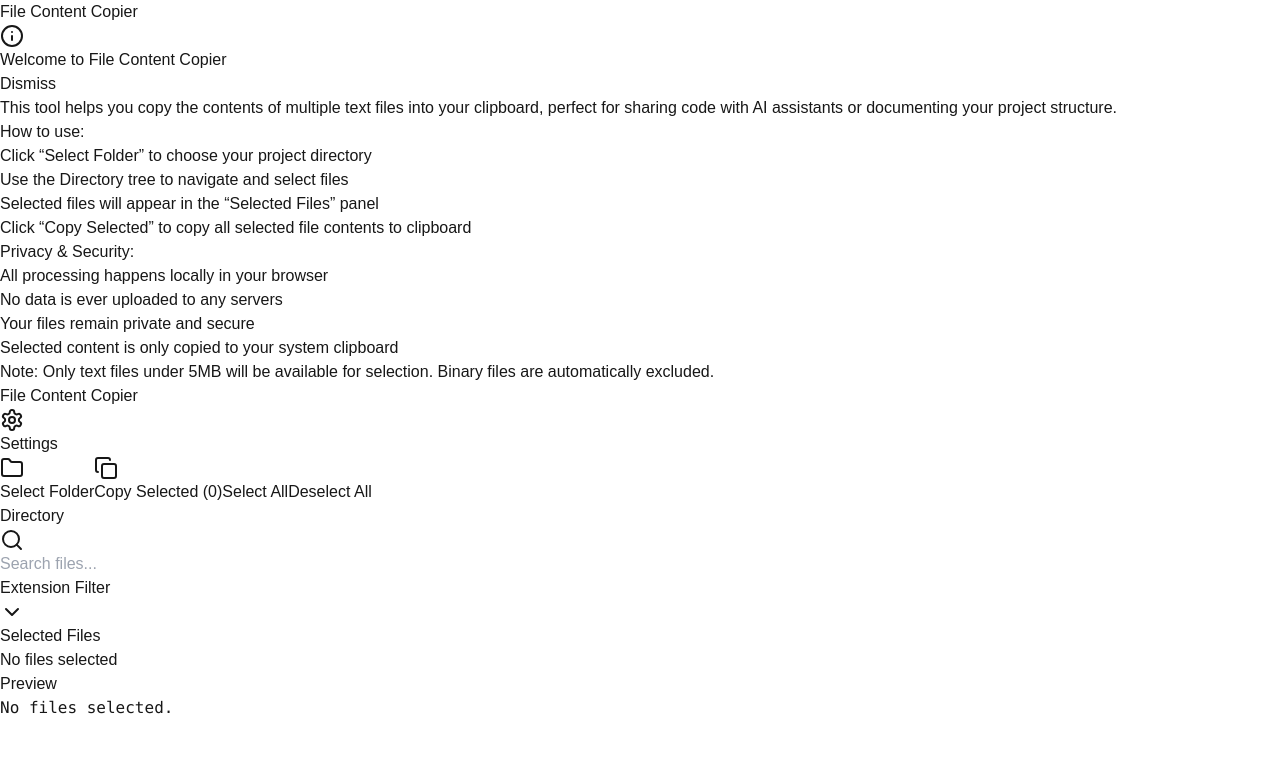
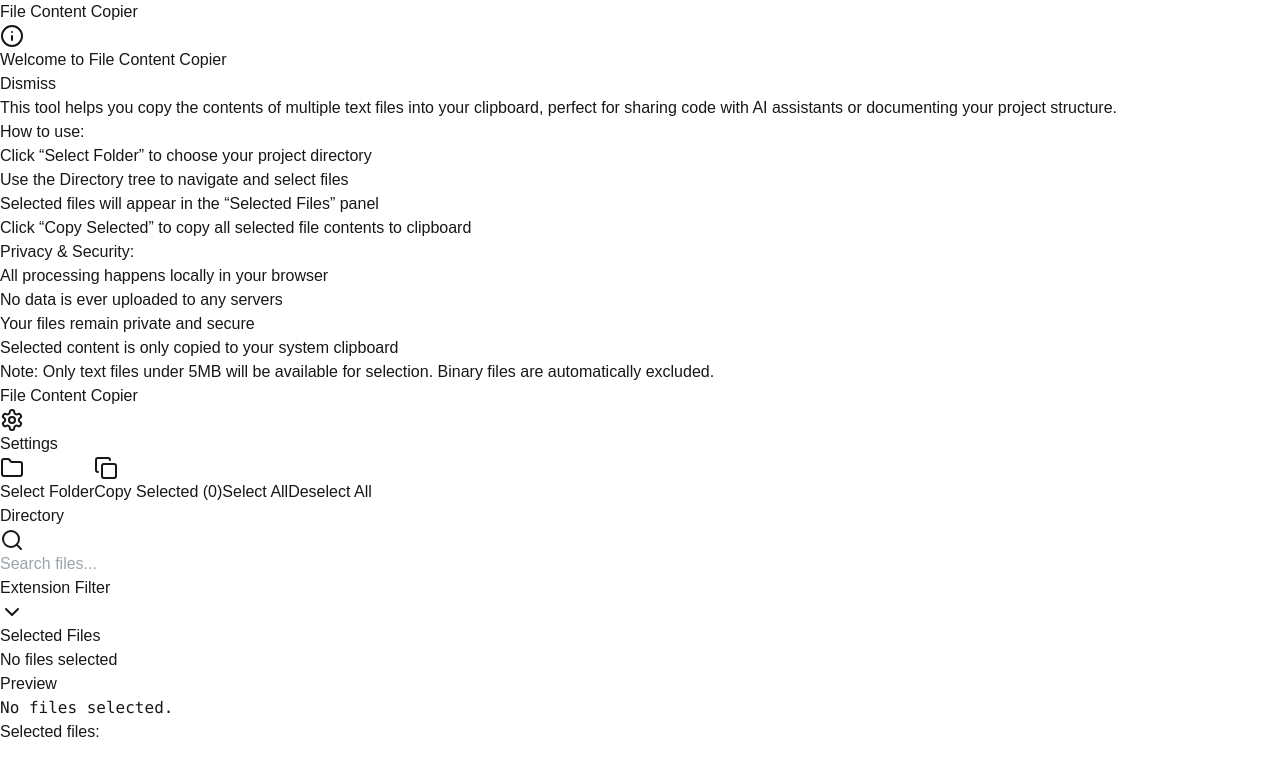
Before and after one commit to jondallasjr/File-Content-Copier, a Next.js app: page / in a window 1280 px wide. Shown: the top 776 px of the page. Built offline with nearby package versions, Linux system fonts and the light colour scheme.

Commit message:
UX Improvements
- "Select All" and folder chekcbox only select text files
- Settings menu to set folders to not import

```diff
--- a/src/components/file-copier/index.tsx
+++ b/src/components/file-copier/index.tsx
@@ -32,7 +32,7 @@ export function FileContentCopier() {
     selectAll,
     deselectAll,
     generatePreviewContent,
-    updateStatus,
+    updateStatus, // eslint-disable-line @typescript-eslint/no-unused-vars
   } = useFileSystem();
 
   // Filter files based on extension, search query, and ignored folders
--- a/src/components/file-copier/preview-viewer.tsx
+++ b/src/components/file-copier/preview-viewer.tsx
@@ -16,6 +16,9 @@ export function PreviewViewer({ selectedFiles, files, generatePreviewContent }:
       <pre className="text-sm whitespace-pre-wrap break-words max-h-64 overflow-y-auto">
         {previewContent || 'No files selected.'}
       </pre>
+      <div className="mt-2 text-sm text-gray-600 dark:text-gray-400">
+        Selected files: {Array.from(selectedFiles).join(', ')}
+      </div>
     </div>
   );
 }
```
